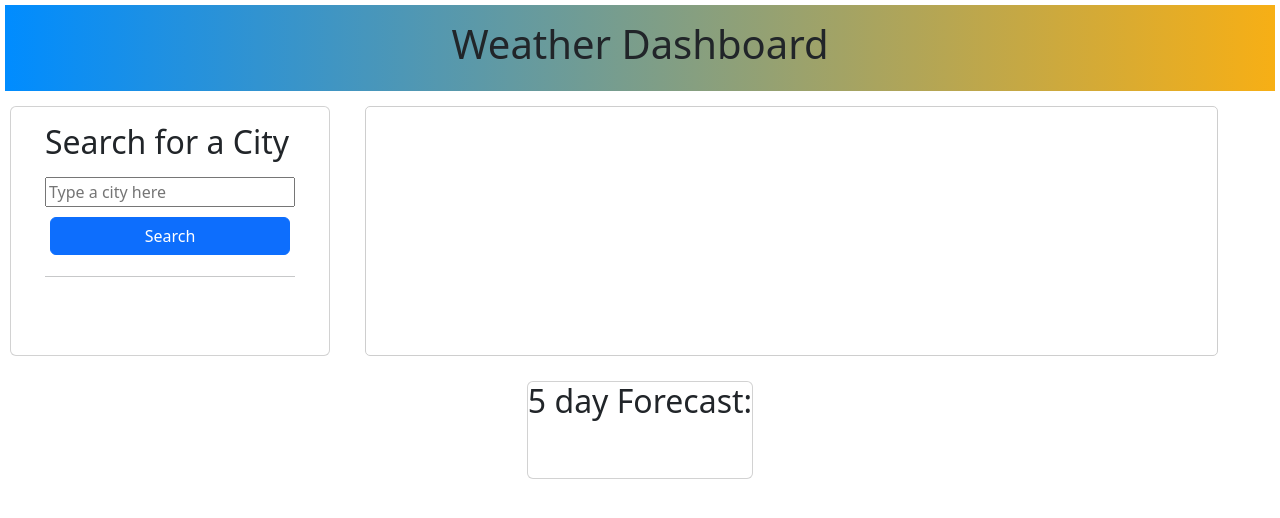
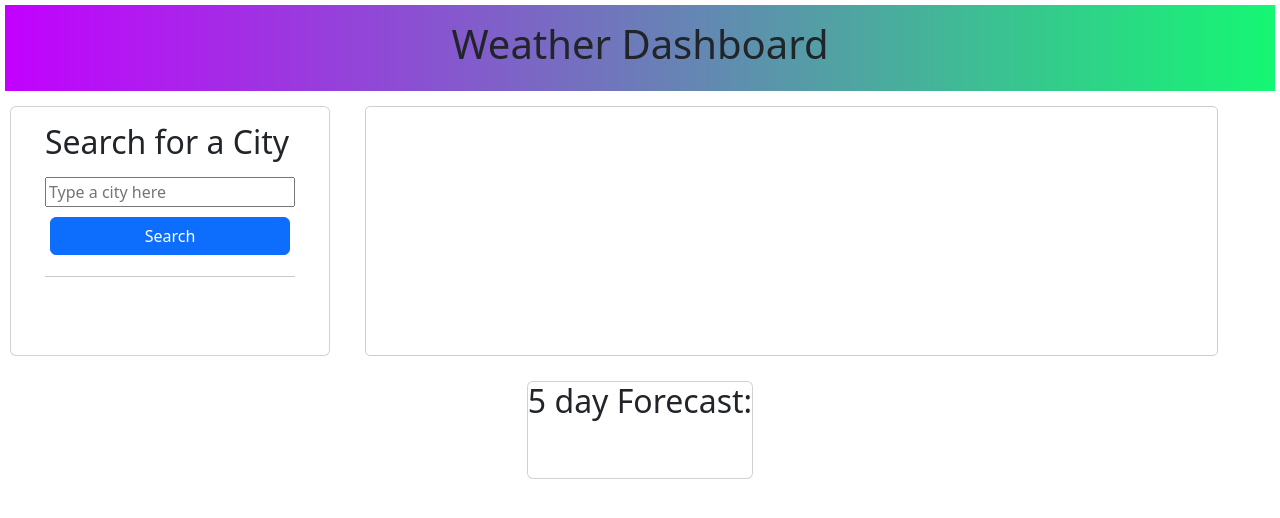
Before and after one commit to Johanstraus/Homework6, a plain HTML site: page index.html in a window 1280 px wide. Drawn offline with nearby package versions, Linux system fonts and the light colour scheme.

Commit message:
update css file

```diff
--- a/Assets/style.css
+++ b/Assets/style.css
@@ -16,7 +16,7 @@ main {
     width: auto;
     padding: 15px;
     margin: 5px;
-    background-image: linear-gradient(90deg, rgb(0, 140, 255), rgb(247, 175, 21));
+    background-image: linear-gradient(90deg, rgb(195, 0, 255), rgb(21, 247, 115));
 }
 
 .card-body {
```
